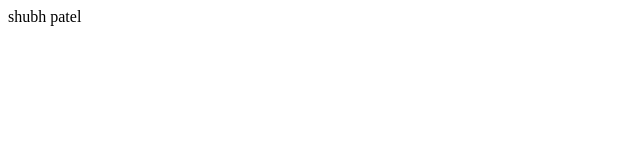
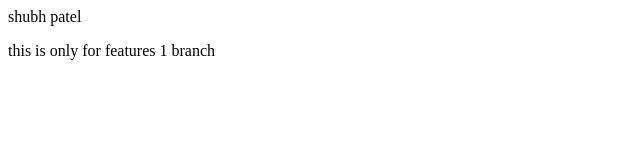
Before and after one commit to shubh9165/local, a plain HTML site: page index.html in a window 1280 px wide. Shown: the whole page, without its empty margins (0-640 px from the left). Drawn offline with Linux system fonts and the light colour scheme.

Commit message:
new features

```diff
--- a/index.html
+++ b/index.html
@@ -1 +1,2 @@
 <p> shubh patel </p>
+<p>this is only for features 1 branch</p>
```
